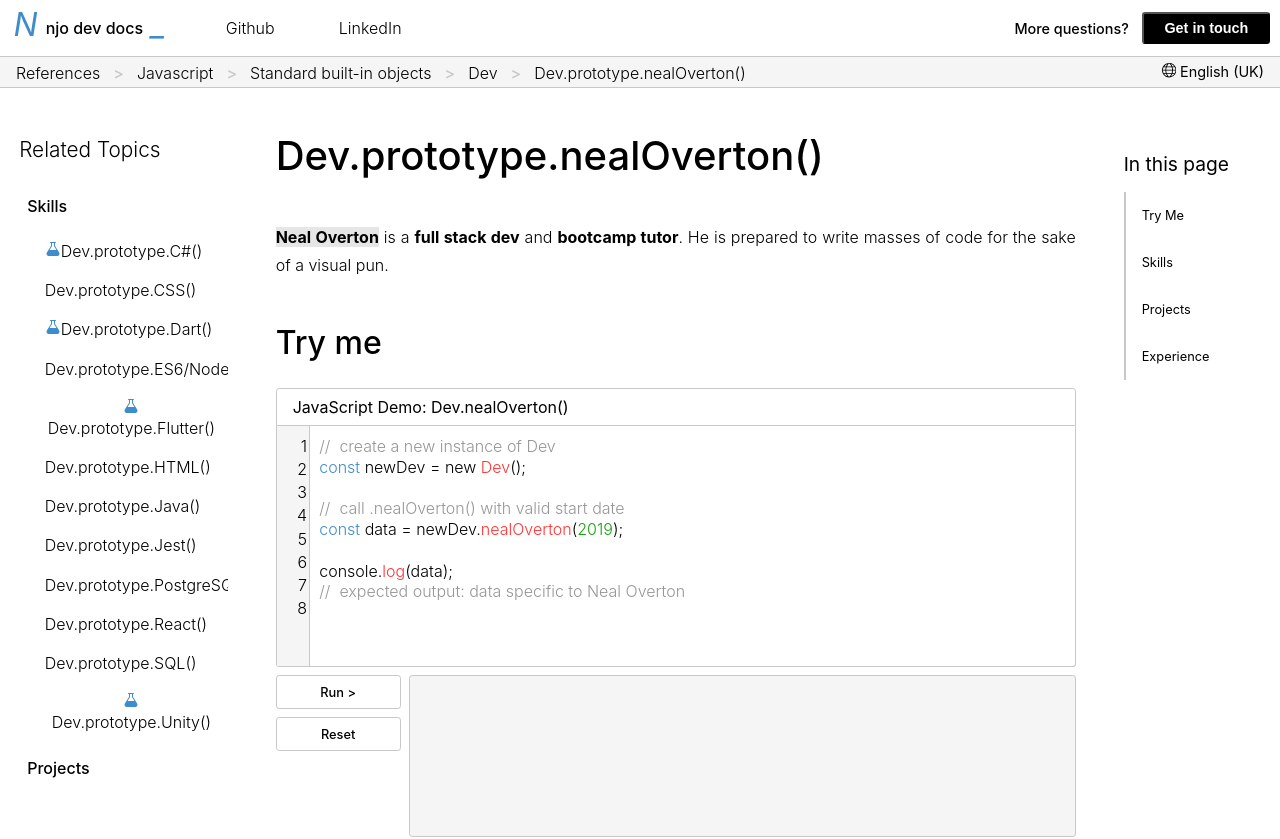
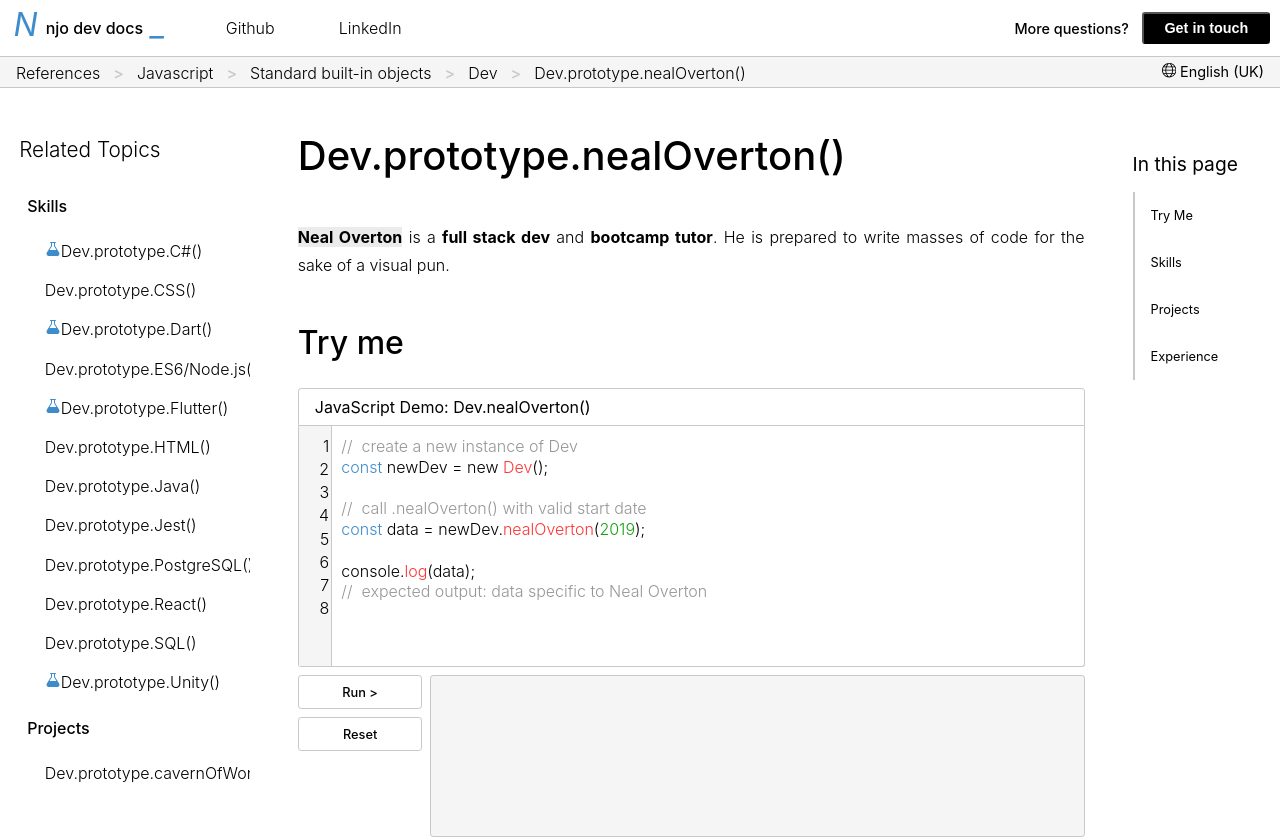
Before and after one commit to nealoverton/portfolio, a React (Create React App) app: page / in a window 1280 px wide. Shown: the top 839 px of the page. Built offline with nearby package versions, Linux system fonts and the light colour scheme.

Commit message:
side links all scroll to correct point on page

```diff
--- a/package.json
+++ b/package.json
@@ -11,8 +11,10 @@
     "react-dom": "^18.2.0",
     "react-icons": "^4.7.1",
     "react-router-dom": "^6.4.5",
+    "react-router-hash-link": "^2.4.3",
     "react-scripts": "5.0.1",
     "react-transition-group": "^4.4.5",
+    "react-unity-webgl": "^9.3.0",
     "web-vitals": "^2.1.4"
   },
   "scripts": {
--- a/src/App.js
+++ b/src/App.js
@@ -1,13 +1,17 @@
+import { HashRouter } from 'react-router-dom';
 import Home from './components/Home.js';
 import NavBar from './components/NavBar.js';
 import './styles/styles.js';
 
 function App() {
   return (
-    <div className="App">
+    <HashRouter>
+      <div className="App">
       <NavBar/>
       <Home/>
     </div>
+    </HashRouter>
+
   );
 }
 
--- a/src/components/Main.js
+++ b/src/components/Main.js
@@ -26,6 +26,7 @@ const Main = () => {
 
 
     const skillsText = <p className='skills-box__text'>
+        <a className='anchor' id='languages'/>
         <span className='comment'>&#47;&#47;  Languages</span><br/>
         {nealOverton}((<span className='blue'>JavaScriptES6</span>, <span className='blue'>Node.js</span>) ={blockOpen}* advanced, used throughout bootcamp and beyond *{blockClose})<br/>
         {nealOverton}((<span className='blue'>Java</span>) ={blockOpen}* self-taught up to advanced concepts like interfaces and generics*{blockClose})<br/>
@@ -33,10 +34,12 @@ const Main = () => {
         {nealOverton}((<span className='blue'>CSS</span>) ={blockOpen}* ... *{blockClose})<br/>
         {nealOverton}((<span className='blue'>C#</span>) ={blockOpen}* experience is limited to experimenting with Unity, but I'm having fun *{blockClose})<br/>
         {nealOverton}((<span className='blue'>Dart</span>) ={blockOpen}* experience is limited to experimenting with Flutter, but my Java experience means everything seems quite familiar *{blockClose})<br/>
+        <a className='anchor' id='frameworks'/>
         <br/><span className='comment'>&#47;&#47;  Frameworks</span><br/>
         {nealOverton}((<span className='blue'>React</span>) ={blockOpen}* extensive experience, take a look at examples below (including this one) *{blockClose})<br/>
         {nealOverton}((<span className='blue'>Jest</span>) ={blockOpen}* well-versed in TDD including spies and mock functions *{blockClose})<br/>
         {nealOverton}((<span className='blue'>Flutter</span>) ={blockOpen}* experimented with some basic apps, love how the layout and styling is done right there as you place the widget *{blockClose})<br/>
+        <a className='anchor' id='other'/>
         <br/><span className='comment'>&#47;&#47;  Other</span><br/>
         {nealOverton}((<span className='blue'>PostgreSQL</span>) ={blockOpen}* example below *{blockClose})<br/>
         {nealOverton}((<span className='blue'>Unity</span>) ={blockOpen}* example below *{blockClose})<br/>
@@ -48,6 +51,7 @@ const Main = () => {
     return <div className='Main'>
         <h1 className='Main__title'>Dev.prototype.nealOverton()</h1>
         {introText}
+        <a className='anchor' id='tryme'/>
         <h2 className='Main__subtitle'>Try me</h2>
         <div className='code-demo'>
             <p className='code-demo__title'>JavaScript Demo: Dev.nealOverton()</p>
@@ -76,11 +80,14 @@ const Main = () => {
                 </div>
             </div>
         </div>
+        <a className='anchor' id='skills'/>
         <h2 className='Main__subtitle'>Skills</h2>
         <div className='skills-box'>
             {skillsText}
         </div>
-        <h2 className='Main__subtitle'>Projects</h2>
+        <a className='anchor' id='projects'/>
+        <h2 className='Main__subtitle' >Projects</h2>
+        <a className='anchor' id='tablehog'/>
         <h3 className='Main__project-title code-background'>Tablehog</h3>
         <p className='Main__project-text'>
             This is a React web app designed to allow users to read board game reviews. Once logged in, they are permitted on comment and vote on reviews which interest them. <br/> <br/>
@@ -89,6 +96,8 @@ const Main = () => {
             Front end Github repo: <a className='Main__project-text__link' href='https://github.com/nealoverton/tablehog' target={'_blank'}>https://github.com/nealoverton/tablehog</a><br/>
             Back end Github repo: <a className='Main__project-text__link' href='https://github.com/nealoverton/board-game-reviews' target={'_blank'}>https://github.com/nealoverton/board-game-reviews</a>
         </p>
+
+        <a className='anchor' id='meeting'/>
         <h3 className='Main__project-title code-background'>Meeting Room Booker</h3>
         <p className='Main__project-text'>
             This is a React web app developed to improve the quality of life in my partner's office. It utilises the FullCalendar library for the calendar functionality and has a Firebase back end. <br/><br/>
@@ -96,6 +105,7 @@ const Main = () => {
             Github repo: <a className='Main__project-text__link' href='https://github.com/coramarcu/book-a-meeting' target={'_blank'}>https://github.com/coramarcu/book-a-meeting</a>
         </p>
 
+        <a className='anchor' id='cavern'/>
         <h3 className='Main__project-title code-background'>Cavern of Wonder</h3>
         <p className='Main__project-text'>
             My first foray into Unity: navigate a hot air balloon through a procedurally-generated maze of obstacles. While the game is simple, I learned a lot (don't try to handle physics in <span className='code-background'>Update()</span>, kids) and am excited to see what I can produce next. <br/><br/>
@@ -104,7 +114,9 @@ const Main = () => {
 
             Github repo: <a className='Main__project-text__link' href='https://github.com/coramarcu/book-a-meeting' target={'_blank'}>https://github.com/coramarcu/book-a-meeting</a>
         </p>
+        <a className='anchor' id='experience'/>
         <h2 className='Main__subtitle'>Experience</h2>
+        <a className='anchor' id='mcrcodes'/>
         <h3 className='experience__title'>Tutor at Manchester Codes</h3>
         <p className='experience__text'>I provide lecture support and one-on-one mentoring to adults on an intensive coding bootcamp.</p>
         <div className='experience__details code-background'>
@@ -112,6 +124,7 @@ const Main = () => {
             <p><span className='blue'>const</span> endDate = null;</p>
         </div>
 
+        <a className='anchor' id='northcoders'/>
         <h3 className='experience__title'>Student on Northcoders Coding Bootcamp</h3>
         <p className='experience__text'>I studied on Northcoders' 13 week full-stack development bootcamp. This focused on Javascript, HTML, and CSS, as well as Git version control, TDD and Agile practices such as pair programming, stand ups, and kanban boards.</p>
         <div className='experience__details code-background'>
@@ -119,6 +132,7 @@ const Main = () => {
             <p><span className='blue'>const</span> endDate = <span className='green'>03.2022</span>;</p>
         </div>
 
+        <a className='anchor' id='trading'/>
         <h3 className='experience__title'>Sports Trading Consultant</h3>
         <p className='experience__text'>I monitored online gambling systems and was responsible for preventing and investigating potentially costly odds discrepancies. Working closely with the lead engineer on this project and helping out with UI design and bugfixing is what drew me towards coding.</p>
         <div className='experience__details code-background'>
--- a/src/components/NavBar.js
+++ b/src/components/NavBar.js
@@ -2,6 +2,9 @@ import '../styles/styles.js';
 import { TfiWorld } from 'react-icons/tfi';
 
 const Navbar = () => {
+    const handleEmail = () => {
+        window.location.href = "mailto:nealjoverton@gmail.com";
+    }
 
     return <div className='NavBar'>
         <div className='Navbar__full-width-banner'/>
@@ -18,7 +21,7 @@ const Navbar = () => {
 
             <div className='info-container--right'>
                 <p className='info-container__question'>More questions?</p>
-                <button className='info-container__button'>Get in touch</button>
+                <button className='info-container__button' onClick={handleEmail}>Get in touch</button>
             </div>
 
         </div>
--- a/src/components/SectionMenu.js
+++ b/src/components/SectionMenu.js
@@ -1,12 +1,14 @@
 import '../styles/styles.js';
+import { HashLink as Link } from 'react-router-hash-link';
+
 
 const SectionMenu = () => {
     return <div className='SectionMenu'>
         <h2 className='SectionMenu__title'>In this page</h2>
-        <p className='SectionMenu__label'>Try Me</p>
-        <p className='SectionMenu__label'>Skills</p>
-        <p className='SectionMenu__label'>Projects</p>
-        <p className='SectionMenu__label'>Experience</p>
+        <Link smooth to={'#tryme'} className='SectionMenu__label'>Try Me</Link>
+        <Link smooth to={'#skills'} className='SectionMenu__label'>Skills</Link>
+        <Link smooth to={'#projects'} className='SectionMenu__label'>Projects</Link>
+        <Link smooth to={'#experience'} className='SectionMenu__label'>Experience</Link>
     </div>
 }
 
--- a/src/components/SideBar.js
+++ b/src/components/SideBar.js
@@ -2,38 +2,39 @@ import '../styles/styles.js';
 import { IoFlask } from 'react-icons/io5';
 // import { Tooltip } from 'react-tooltip';
 import Tippy from '@tippyjs/react';
+import { HashLink as Link } from 'react-router-hash-link';
 
 const SideBar = () => {
 
     return <div className='SideBar'>
         <h2 className='SideBar__title'>Related Topics</h2>
         <h3 className='SideBar__subtitle'>Skills</h3>
-        <Tippy content="hi">
-            <p><span>
+
+        <Link smooth to={'#languages'} className='SideBar__link'><span>
             <IoFlask className='blue' id="experimental" />
-            </span>Dev.prototype.C#()</p>
-        </Tippy>
-        <p>Dev.prototype.CSS()</p>
-        <p><IoFlask className='blue'/>Dev.prototype.Dart()</p>
-        <p>Dev.prototype.ES6/Node.js()</p>
-        <p><IoFlask className='blue'/>Dev.prototype.Flutter()</p>
-        <p>Dev.prototype.HTML()</p>
-        <p>Dev.prototype.Java()</p>
-        <p>Dev.prototype.Jest()</p>
-        <p>Dev.prototype.PostgreSQL()</p>
-        <p>Dev.prototype.React()</p>
-        <p>Dev.prototype.SQL()</p>
-        <p><IoFlask className='blue'/>Dev.prototype.Unity()</p>
+            </span>Dev.prototype.C#()</Link>
+        <Link smooth to={'#languages'} className='SideBar__link'>Dev.prototype.CSS()</Link>
+        <Link smooth to={'#languages'} className='SideBar__link'><IoFlask className='blue'/>Dev.prototype.Dart()</Link>
+
+        <Link smooth to={'#languages'} className='SideBar__link'>Dev.prototype.ES6/Node.js()</Link>
+        <Link smooth to={'#frameworks'} className='SideBar__link'><IoFlask className='blue'/>Dev.prototype.Flutter()</Link>
+        <Link smooth to={'#languages'} className='SideBar__link'>Dev.prototype.HTML()</Link>
+        <Link smooth to={'#languages'} className='SideBar__link'>Dev.prototype.Java()</Link>
+        <Link smooth to={'#frameworks'} className='SideBar__link'>Dev.prototype.Jest()</Link>
+        <Link smooth to={'#other'} className='SideBar__link'>Dev.prototype.PostgreSQL()</Link>
+        <Link smooth to={'#frameworks'} className='SideBar__link'>Dev.prototype.React()</Link>
+        <Link smooth to={'#languages'} className='SideBar__link'>Dev.prototype.SQL()</Link>
+        <Link smooth to={'#other'} className='SideBar__link'><IoFlask className='blue'/>Dev.prototype.Unity()</Link>
 
         <h3 className='SideBar__subtitle'>Projects</h3>
-        <p>Dev.prototype.cavernOfWonder()</p>
-        <p>Dev.prototype.meetingRoomBooker()</p>
-        <p>Dev.prototype.tablehog()</p>
+        <Link smooth to={'#cavern'} className='SideBar__link'>Dev.prototype.cavernOfWonder()</Link>
+        <Link smooth to={'#meeting'} className='SideBar__link'>Dev.prototype.meetingRoomBooker()</Link>
+        <Link smooth to={'#tablehog'} className='SideBar__link'>Dev.prototype.tablehog()</Link>
 
         <h3 className='SideBar__subtitle'>Experience</h3>
-        <p>Dev.prototype.northcodersCodingBootcamp()</p>
-        <p>Dev.prototype.sportsTradingConsultancy()</p>
-        <p>Dev.prototype.tutorManchesterCodes()</p>
+        <Link smooth to={'#northcoders'} className='SideBar__link'>Dev.prototype.northcodersCodingBootcamp()</Link>
+        <Link smooth to={'#trading'} className='SideBar__link'>Dev.prototype.sportsTradingConsultancy()</Link>
+        <Link smooth to={'#mcrcodes'} className='SideBar__link'>Dev.prototype.tutorManchesterCodes()</Link>
     </div>
 }
 
--- a/src/styles/Main.css
+++ b/src/styles/Main.css
@@ -161,3 +161,9 @@
     padding: 0rem 1rem;
     margin-bottom: 3rem;
 }
+
+.anchor{
+    position: relative;
+    top: -6rem;
+    visibility: hidden;
+}
--- a/src/styles/NavBar.css
+++ b/src/styles/NavBar.css
@@ -62,6 +62,10 @@
     border-radius: 0.2rem;
 }
 
+.info-container__button:hover{
+    background-color: rgb(46, 46, 45);
+}
+
 .info-container__link{
     color: black;
     text-decoration: none;
--- a/src/styles/SectionMenu.css
+++ b/src/styles/SectionMenu.css
@@ -16,6 +16,8 @@
 }
 
 .SectionMenu__label{
+    color: black;
+    text-decoration: none;
     margin: 0rem;
     padding: 1rem;
     border-left: 2px solid var(--grey);
--- a/src/styles/SideBar.css
+++ b/src/styles/SideBar.css
@@ -1,5 +1,5 @@
 .SideBar{
-    width: 20rem;
+    min-width: 20 rem;
     max-width: 25rem;
     height: calc(100vh - 5.5rem);
     overflow-y: scroll;
@@ -27,8 +27,15 @@
     padding-top: 0.5rem;
 }
 
-.SideBar p {
+.SideBar__link {
     padding-left: 1rem;
     margin: 0.6rem;
     font-weight: 300;
+    color: black;
+    text-decoration: none;
+    display: flex;
 }
+
+.SideBar__link:hover {
+    text-decoration: underline;
+}
--- a/src/styles/variables.css
+++ b/src/styles/variables.css
@@ -1,7 +1,7 @@
 :root {
     --grey: rgb(200, 200, 200);
     --lightgrey: rgb(245, 245, 245);
-    --codegrey: rgb(230, 230, 230);
+    --codegrey: rgb(235, 235, 235);
     --commentgrey: rgb(150, 150, 150);
     --highlight: rgb(161, 151, 56);
     --highlight-bg: rgb(223, 219, 183);
```
Also changed, not shown: 1 other file (tests, documents, lock files or other folders).
